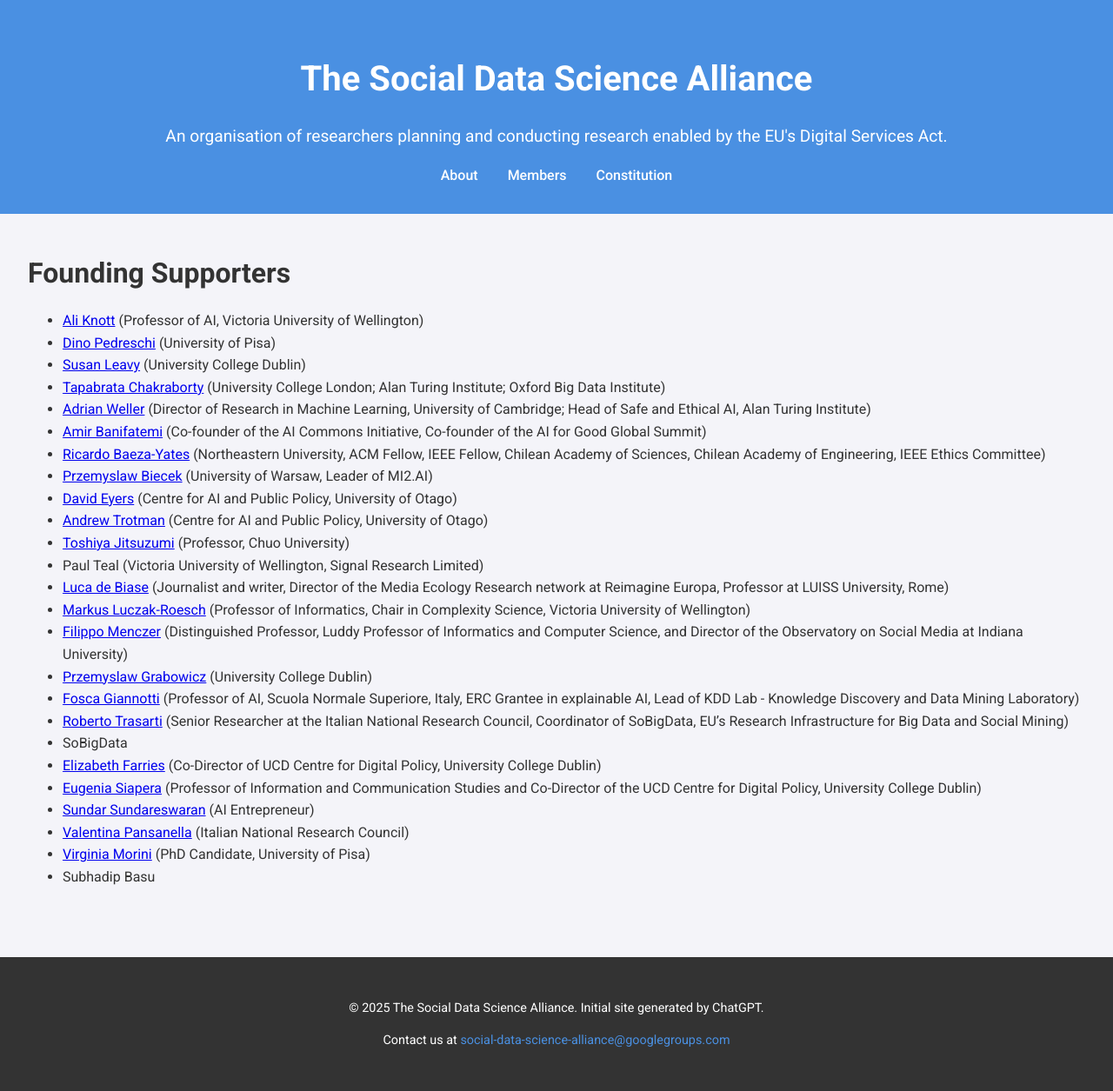
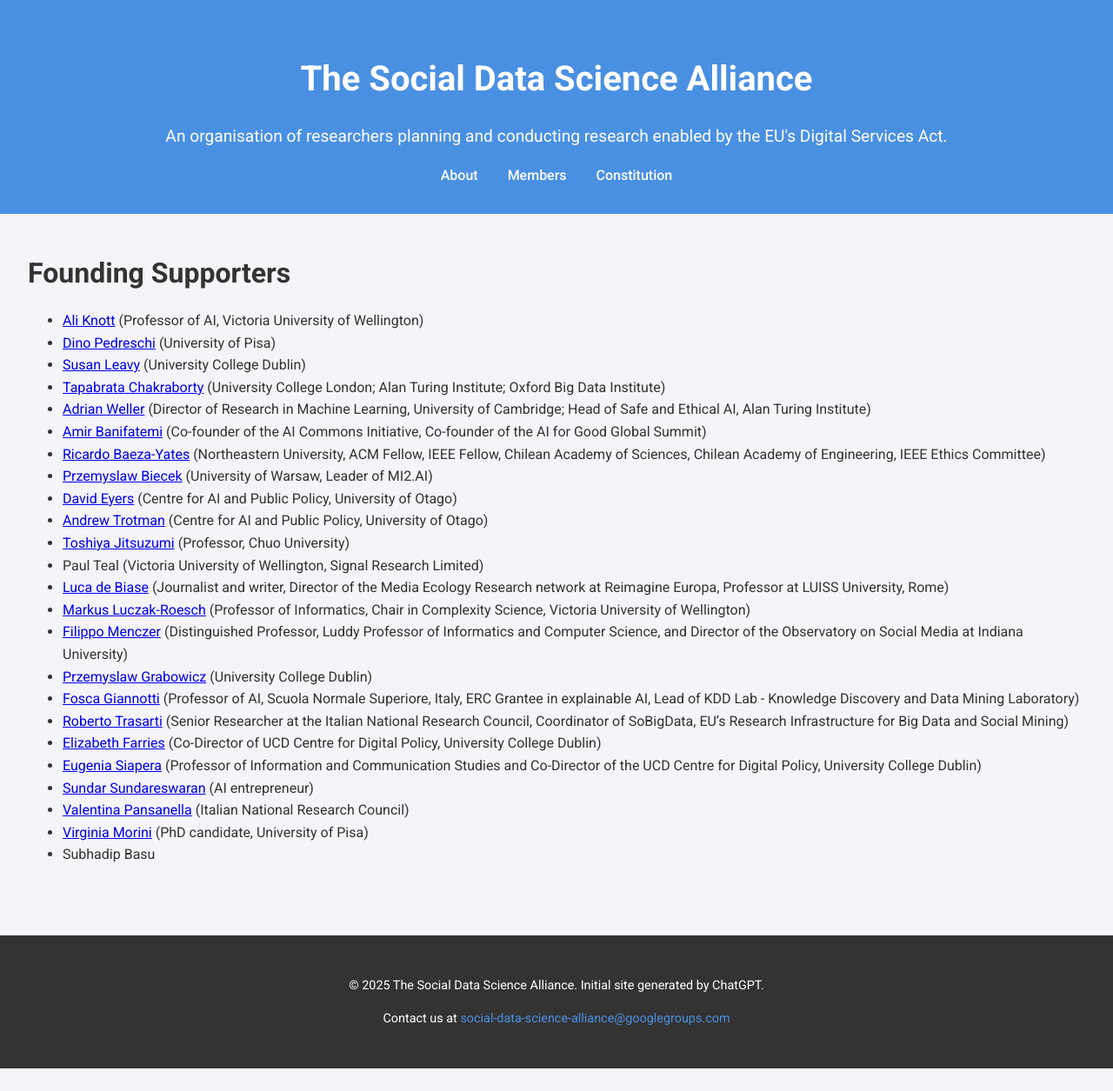
Before and after one commit to social-data-science-alliance/social-data-science-alliance.github.io, a Jekyll site: the page built from members/index.md, in a window 1280 px wide. Shown: the whole page at 87% size. Built offline with Jekyll 4.4.1, drawn with Linux system fonts in a browser that asks for light colours; after the commit the page ends 1229 px from its top, so only the background shows below that.

Commit message:
Cleaned up a few entries and removed an errant list item (from the GDoc too)

```diff
--- a/members/index.md
+++ b/members/index.md
@@ -23,12 +23,11 @@ title: Members
 - [Przemyslaw Grabowicz](https://people.ucd.ie/przemek.grabowicz) (University College Dublin)
 - [Fosca Giannotti](https://www.sns.it/en/persona/fosca-giannotti) (Professor of AI, Scuola Normale Superiore, Italy, ERC Grantee in explainable AI, Lead of KDD Lab - Knowledge Discovery and Data Mining Laboratory)
 - [Roberto Trasarti](https://kdd.isti.cnr.it/people/trasarti-roberto?page=3) (Senior Researcher at the Italian National Research Council, Coordinator of SoBigData, EU's Research Infrastructure for Big Data and Social Mining)
-- SoBigData
 - [Elizabeth Farries](https://digitalpolicy.ie/people/elizabeth-farries/) (Co-Director of UCD Centre for Digital Policy, University College Dublin)
 - [Eugenia Siapera](https://people.ucd.ie/eugenia.siapera) (Professor of Information and Communication Studies and Co-Director of the UCD Centre for Digital Policy, University College Dublin)
-- [Sundar Sundareswaran](https://bootstraplabs.com/community/sundar-sundareswaran/) (AI Entrepreneur)
+- [Sundar Sundareswaran](https://bootstraplabs.com/community/sundar-sundareswaran/) (AI entrepreneur)
 - [Valentina Pansanella](https://www.isti.cnr.it/en/about/people-detail/850/Valentina_Pansanella) (Italian National Research Council)
-- [Virginia Morini](https://phd-ai-society.di.unipi.it/students/virginia-morini/) (PhD Candidate, University of Pisa)
+- [Virginia Morini](https://phd-ai-society.di.unipi.it/students/virginia-morini/) (PhD candidate, University of Pisa)
 - Subhadip Basu
 
 [//]: # - ?David Hartmann, Weizenbaum Institute, TU-Berlin
```
